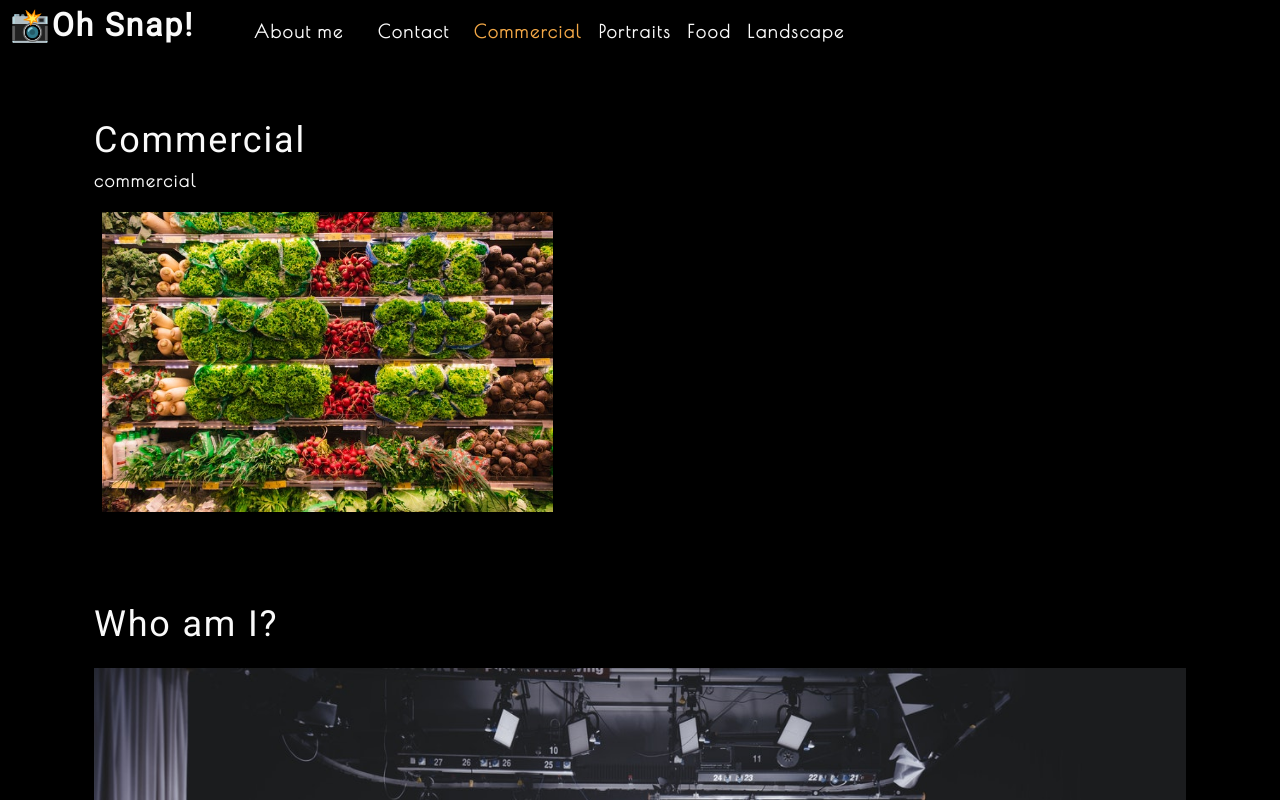
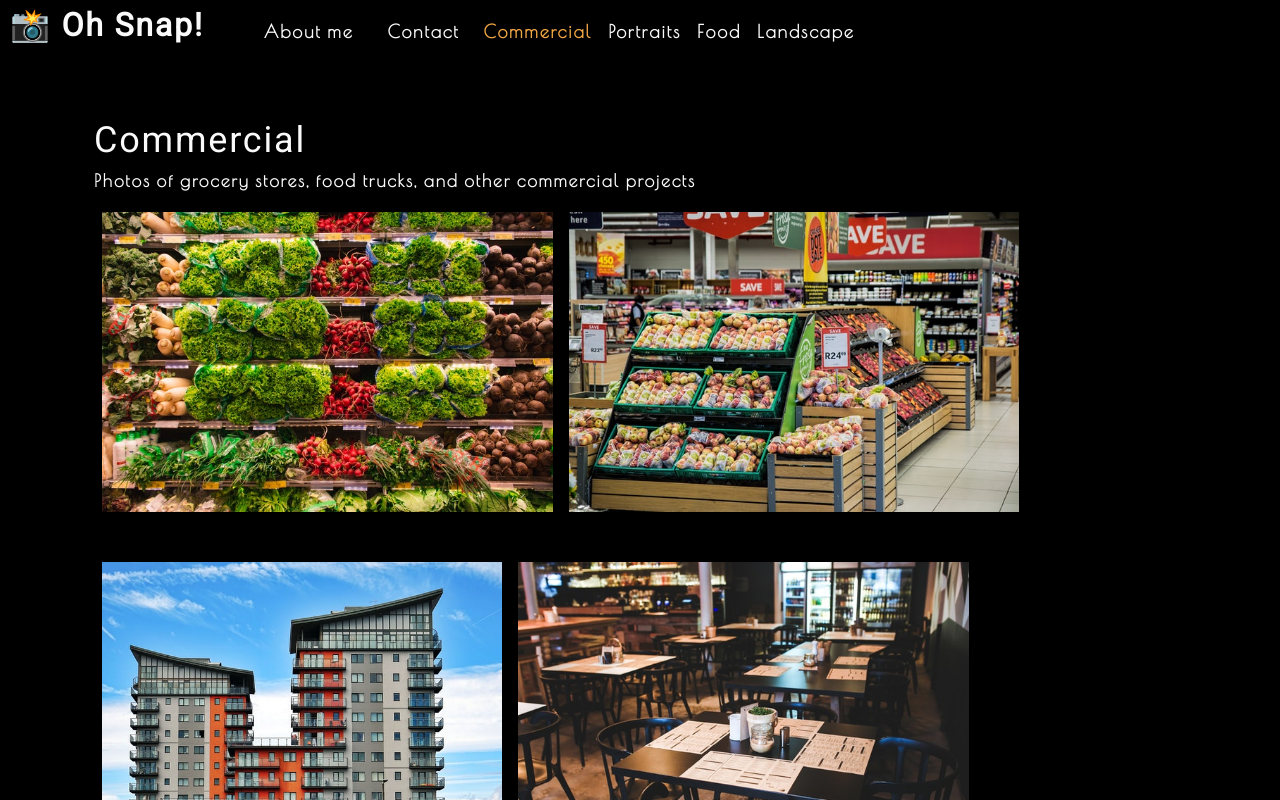
Before and after one commit to Hephaestus01/photo-port, a React (Create React App) app: page / in a window 1280 px wide. Shown: the top 800 px of the page. Built offline with nearby package versions, Linux system fonts and the light colour scheme.

Commit message:
photolist and gallery, nav refactor

```diff
--- a/src/App.js
+++ b/src/App.js
@@ -28,7 +28,7 @@
         currentCategory={currentCategory}
       ></Nav>
       <main>
-        <Gallery />
+        <Gallery currentCategory={currentCategory}></Gallery>
         <About />
       </main>
     </div>
--- a/src/components/Gallery/index.js
+++ b/src/components/Gallery/index.js
@@ -1,22 +1,16 @@
 import React from "react";
-import { capitalizeFirstLetter } from '../../utils/helpers'
-import photo from "../../assets/small/commercial/0.jpg"
+import PhotoList from "../PhotoList";
+import { capitalizeFirstLetter } from "../../utils/helpers";
 
-function Gallery(props) {
-    const currentCategory = {
-        name: "commercial",
-        description:"Photos of grocery stores, food trucks, and other commercial projects",
-    }
+function Gallery({ currentCategory }) {
+  const { name, description } = currentCategory;
   return (
     <section>
-      <h1>{capitalizeFirstLetter(currentCategory.name)}</h1>
-          <p>{currentCategory.name}</p>
-          <div className="flex-row">
-              <img src={photo}
-                  alt='Commercial Example'
-              className="img-thumbnail mx-1"/>
-          </div>
+      <h1 data-testid="h1tag">{capitalizeFirstLetter(name)}</h1>
+      <p>{description}</p>
+      <PhotoList category={currentCategory.name} />
     </section>
   );
 }
+
 export default Gallery;
--- /dev/null
+++ b/src/components/PhotoList/index.js
@@ -0,0 +1,140 @@
+import React, {useState} from "react";
+
+
+function PhotoList({category}) {
+  const [photos] = useState([
+    {
+      name: "Grocery aisle",
+      category: "commercial",
+      description:
+        "Lorem ipsum dolor sit amet, consectetur adipiscing elit. Nunc ultricie",
+    },
+    {
+      name: "Grocery booth",
+      category: "commercial",
+      description:
+        "Lorem ipsum dolor sit amet, consectetur adipiscing elit. Nunc ultricie",
+    },
+    {
+      name: "Building exterior",
+      category: "commercial",
+      description:
+        "Lorem ipsum dolor sit amet, consectetur adipiscing elit. Nunc ultricie",
+    },
+    {
+      name: "Restaurant table",
+      category: "commercial",
+      description:
+        "Lorem ipsum dolor sit amet, consectetur adipiscing elit. Nunc ultricie",
+    },
+    {
+      name: "Cafe interior",
+      category: "commercial",
+      description:
+        "Lorem ipsum dolor sit amet, consectetur adipiscing elit. Nunc ultricie",
+    },
+    {
+      name: "Cat green eyes",
+      category: "portraits",
+      description:
+        "Lorem ipsum dolor sit amet, consectetur adipiscing elit. Nunc ultricie",
+    },
+    {
+      name: "Green parrot",
+      category: "portraits",
+      description:
+        "Lorem ipsum dolor sit amet, consectetur adipiscing elit. Nunc ultricie",
+    },
+    {
+      name: "Yellow macaw",
+      category: "portraits",
+      description:
+        "Lorem ipsum dolor sit amet, consectetur adipiscing elit. Nunc ultricie",
+    },
+    {
+      name: "Pug smile",
+      category: "portraits",
+      description:
+        "Lorem ipsum dolor sit amet, consectetur adipiscing elit. Nunc ultricie",
+    },
+    {
+      name: "Pancakes",
+      category: "food",
+      description:
+        "Lorem ipsum dolor sit amet, consectetur adipiscing elit. Nunc ultricie",
+    },
+    {
+      name: "Burrito",
+      category: "food",
+      description:
+        "Lorem ipsum dolor sit amet, consectetur adipiscing elit. Nunc ultricie",
+    },
+    {
+      name: "Scallop pasta",
+      category: "food",
+      description:
+        "Lorem ipsum dolor sit amet, consectetur adipiscing elit. Nunc ultricie",
+    },
+    {
+      name: "Burger",
+      category: "food",
+      description:
+        "Lorem ipsum dolor sit amet, consectetur adipiscing elit. Nunc ultricie",
+    },
+    {
+      name: "Fruit bowl",
+      category: "food",
+      description:
+        "Lorem ipsum dolor sit amet, consectetur adipiscing elit. Nunc ultricie",
+    },
+    {
+      name: "Green river",
+      category: "landscape",
+      description:
+        "Lorem ipsum dolor sit amet, consectetur adipiscing elit. Nunc ultricie",
+    },
+    {
+      name: "Docks",
+      category: "landscape",
+      description:
+        "Lorem ipsum dolor sit amet, consectetur adipiscing elit. Nunc ultricie",
+    },
+    {
+      name: "Panoramic village by sea",
+      category: "landscape",
+      description:
+        "Lorem ipsum dolor sit amet, consectetur adipiscing elit. Nunc ultricie",
+    },
+    {
+      name: "Domestic landscape",
+      category: "landscape",
+      description:
+        "Lorem ipsum dolor sit amet, consectetur adipiscing elit. Nunc ultricie",
+    },
+    {
+      name: "Park bench",
+      category: "landscape",
+      description:
+        "Lorem ipsum dolor sit amet, consectetur adipiscing elit. Nunc ultricie",
+    },
+  ]);
+
+  const currentPhotos = photos.filter((photo) => photo.category === category)
+
+  return (
+    <div>
+      <div className="flex-row">
+        {currentPhotos.map((image, i) => (
+          <img
+            src={require(`../../assets/small/${category}/${i}.jpg`).default}
+            alt={image.name}
+            className="img-thumbnail mx-1"
+            key={image.name}
+          />
+        ))}
+      </div>
+    </div>
+  );
+}
+
+export default PhotoList;
```
Also changed, not shown: src/components/Nav/index.js (+7 -4 lines), 2 other files (tests, documents, lock files or other folders).
